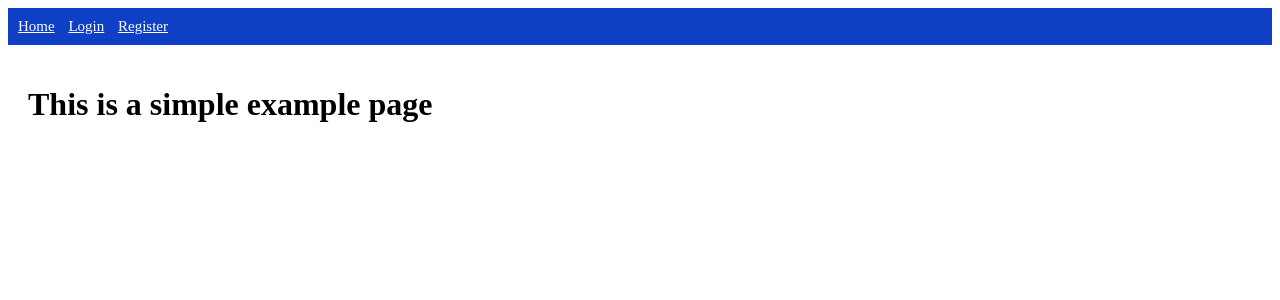
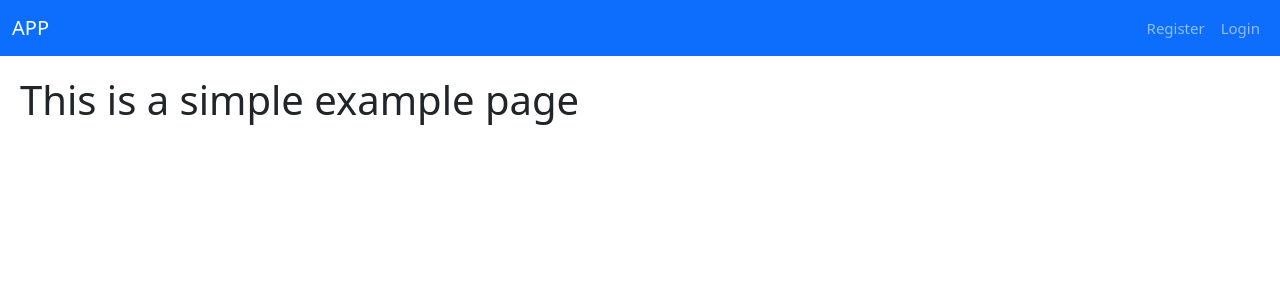
Before and after one commit to blinklet/music-festival-organizer, a Flask app: template mfo/templates/shared_layout.html in a window 1280 px wide. Shown: the top 300 px of the page. Run offline with Flask 3, Linux system fonts and the light colour scheme; the template is opened without the code that fills it: most values are stand-ins (such as "Sample title", 1, 10 or a date in 2020); some libraries are stand-ins or nearby versions.

Commit message:
added bootstrap to existing pages

```diff
--- a/mfo/app.py
+++ b/mfo/app.py
@@ -4,10 +4,14 @@ from flask_security import Security
 from mfo.database import setup
 from mfo.database.models.users import user_datastore
 from flask_security.signals import user_registered
+from flask_bootstrap import Bootstrap5
 
 
 app = flask.Flask(__name__)
 app.config.from_pyfile('config.py', silent=True)
+
+# Register Bootstrap-Flask
+bootstrap = Bootstrap5(app)
 
 # Register Flask-SQLAlchemy
 setup.db.init_app(app)
--- /dev/null
+++ b/mfo/templates/navbar.html
@@ -0,0 +1,27 @@
+<nav class="navbar navbar-expand-sm bg-primary" data-bs-theme="dark">
+    <div class="container-fluid">
+        <a class="navbar-brand" href="{{ url_for('home.index') }}">APP</a>
+        <button class="navbar-toggler" type="button" data-bs-toggle="collapse" data-bs-target="#navbarCollapsed" aria-controls="navbarCollapsed" aria-expanded="false" aria-label="Toggle navigation">
+            <span class="navbar-toggler-icon"></span>
+        </button>
+        <div class="collapse navbar-collapse" id="navbarCollapsed">
+            <div class="navbar-nav me-auto">
+            {% if "Admin" in current_user.roles %}
+                <a class="nav-link" href="{{ url_for('admin.index') }}">Admin</a>
+            {% endif %}
+            {% if ("User" in current_user.roles) or ("Admin" in current_user.roles) %}
+                <a class="nav-link" href="{{ url_for('account.index') }}">Account</a>
+            {% endif %}
+        </div>
+        <div class="navbar-nav ms-auto">
+            {% if not _fs_is_user_authenticated(current_user) %}
+                <a class="nav-link" href="{{ url_for_security('register') }}">Register</a>
+                <a class="nav-link" href="{{ url_for_security('login') }}">Login</a>
+            {% endif %}
+            {% if _fs_is_user_authenticated(current_user) %}
+                <a class="nav-link" href="{{ url_for_security('logout') }}">Logout</a>
+            {% endif %}
+        </div>
+      </div>
+    </div>
+  </nav>
--- a/mfo/templates/shared_layout.html
+++ b/mfo/templates/shared_layout.html
@@ -4,32 +4,25 @@
 <html lang="en">
 <head>
     <meta charset="UTF-8">
+    <meta name="viewport" content="width=device-width, initial-scale=1, shrink-to-fit=no">
+
     <title>{% block title %}Music Festival Website{% endblock %}</title>
+
     <link rel="stylesheet" href="/static/css/styles.css" />
+    {{ bootstrap.load_css() }}
+
     {% block additional_css %}{% endblock %}
 </head>
 
 <body>
-    <nav>
-        <a href="{{ url_for('home.index') }}">Home</a>
-        {% if "Admin" in current_user.roles %}
-        <a href="{{ url_for('admin.index') }}">Admin</a>
-        {% endif %}
-        {% if ("User" in current_user.roles) or ("Admin" in current_user.roles) %}
-        <a href="{{ url_for('account.index') }}">Account</a>
-        {% endif %}
-        {% if not _fs_is_user_authenticated(current_user) %}
-        <a href="{{ url_for_security('login') }}">Login</a>
-        <a href="{{ url_for_security('register') }}">Register</a>
-        {% endif %}
-        {% if _fs_is_user_authenticated(current_user) %}
-        <a href="{{ url_for_security('logout') }}">Logout</a>
-        {% endif %}
-    </nav>
+    {% include "navbar.html" %}
     <div class="main_content">
         {% block main_content %}
         <h1>This is a simple example page</h1>
         {% endblock %}
     </div>
+
+    {{ bootstrap.load_js() }}
+
 </body>
 </html>
--- a/requirements.txt
+++ b/requirements.txt
@@ -3,3 +3,4 @@
 flask
 python-dotenv
 Flask-Security-Too[fsqla,common]
+bootstrap-flask
```
Also changed, not shown: mfo/templates/security/change_password.html (+4 -4 lines), mfo/templates/security/login_user.html (+20 -6 lines), mfo/templates/security/register_user.html (+5 -5 lines).
